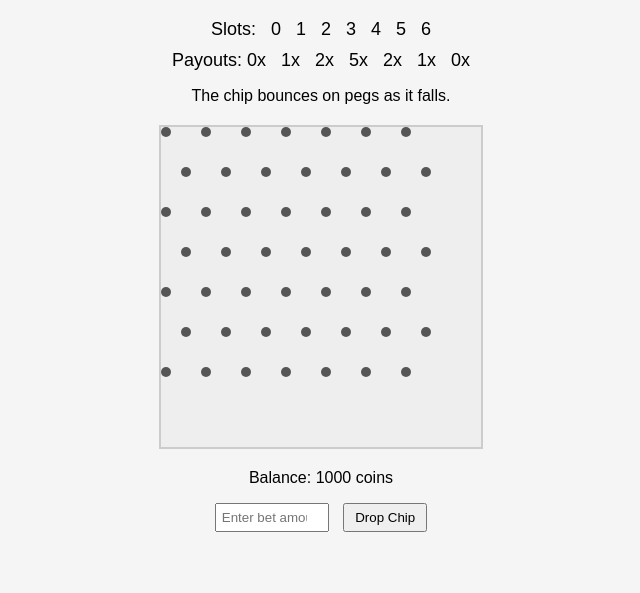
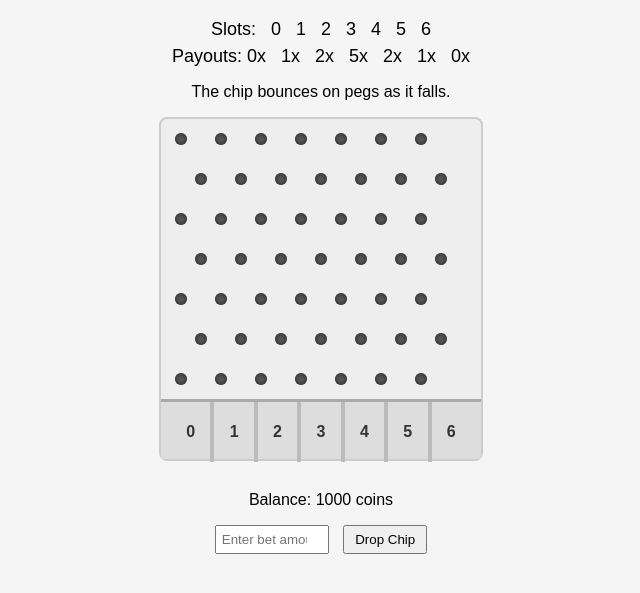
Before and after one commit to Celestial-Entity/plinko-, a plain HTML site: page index.html in a window 1280 px wide. Shown: the part 89-682 px from the top of the page, without its empty margins (319-959 px from the left). Drawn offline with Linux system fonts and the light colour scheme.

Commit message:
Update index.html

```diff
--- a/index.html
+++ b/index.html
@@ -2,8 +2,8 @@
 <html lang="en">
 <head>
   <meta charset="UTF-8" />
-  <meta name="viewport" content="width=device-width, initial-scale=1.0"/>
-  <title>Plinko Game with Pegs</title>
+  <meta name="viewport" content="width=device-width, initial-scale=1" />
+  <title>Plinko Game with Realistic Animation and Slot Tray</title>
   <style>
     body {
       font-family: Arial, sans-serif;
@@ -15,11 +15,11 @@
     }
     .board {
       text-align: center;
-      margin-bottom: 20px;
+      margin-bottom: 10px;
     }
     .slots, .payouts {
       font-size: 18px;
-      margin-bottom: 10px;
+      margin-bottom: 6px;
     }
     .game-controls {
       text-align: center;
@@ -32,45 +32,92 @@
     button {
       padding: 5px 10px;
       margin-left: 10px;
+      cursor: pointer;
     }
     .output {
       text-align: center;
       font-size: 18px;
       margin-top: 20px;
+      white-space: pre-line;
     }
 
+    /* Plinko container */
     .plinko-container {
-      display: flex;
-      justify-content: center;
-      margin-bottom: 20px;
+      margin: 0 auto 30px auto;
+      width: 320px;
       position: relative;
+      background: #eee;
+      border: 2px solid #ccc;
+      border-radius: 8px;
+      padding-bottom: 60px; /* for slot tray */
     }
 
+    /* Grid for pegs */
     .plinko-grid {
       position: relative;
       width: 320px;
-      height: 320px;
-      background: #eee;
-      border: 2px solid #ccc;
+      height: 280px;
     }
 
+    /* Peg styling */
     .peg {
-      width: 10px;
-      height: 10px;
+      width: 12px;
+      height: 12px;
       background: #555;
       border-radius: 50%;
       position: absolute;
+      box-shadow: 0 0 4px #222 inset;
     }
 
+    /* Ball styling */
     .ball {
       width: 20px;
       height: 20px;
       background: red;
       border-radius: 50%;
       position: absolute;
-      transition: top 0.2s linear, left 0.2s linear;
+      transition: top 0.3s ease, left 0.3s ease;
+      box-shadow: 0 3px 6px rgba(0,0,0,0.3);
       z-index: 10;
     }
+
+    /* Slot tray container */
+    .slot-tray {
+      position: absolute;
+      bottom: 0;
+      left: 0;
+      width: 320px;
+      height: 60px;
+      background: #ddd;
+      border-top: 3px solid #aaa;
+      display: flex;
+      justify-content: space-between;
+      padding: 0 10px;
+      box-sizing: border-box;
+    }
+
+    /* Each slot */
+    .slot {
+      width: 40px;
+      height: 60px;
+      border-left: 2px solid #bbb;
+      border-right: 2px solid #bbb;
+      position: relative;
+      text-align: center;
+      font-weight: bold;
+      line-height: 60px;
+      color: #333;
+      user-select: none;
+    }
+
+    /* First and last slot borders */
+    .slot:first-child {
+      border-left: none;
+    }
+    .slot:last-child {
+      border-right: none;
+    }
+
   </style>
 </head>
 <body>
@@ -84,6 +131,9 @@
 
   <div class="plinko-container">
     <div class="plinko-grid" id="plinkoGrid"></div>
+    <div class="slot-tray" id="slotTray">
+      <!-- Slots will be generated here -->
+    </div>
   </div>
 
   <div class="game-controls">
@@ -98,40 +148,55 @@
     let balance = 1000;
     const multipliers = [0, 1, 2, 5, 2, 1, 0];
     const grid = document.getElementById("plinkoGrid");
+    const tray = document.getElementById("slotTray");
     const numRows = 7;
     const numCols = 7;
     const cellSize = 40;
 
+    // Create pegs in staggered formation
     function createPegs() {
       grid.innerHTML = '';
 
       for (let row = 0; row < numRows; row++) {
         for (let col = 0; col < numCols; col++) {
-          // Staggered pegs: alternate rows are offset
           const offset = row % 2 === 0 ? 0 : cellSize / 2;
           const peg = document.createElement("div");
           peg.className = "peg";
-          peg.style.left = `${col * cellSize + offset}px`;
-          peg.style.top = `${row * cellSize}px`;
+          peg.style.left = `${col * cellSize + offset + 14}px`; // +14 to center inside cell
+          peg.style.top = `${row * cellSize + 14}px`;
           grid.appendChild(peg);
         }
       }
     }
 
+    // Create bottom slots visually
+    function createSlots() {
+      tray.innerHTML = '';
+      for (let i = 0; i < numCols; i++) {
+        const slot = document.createElement('div');
+        slot.className = 'slot';
+        slot.textContent = i; // slots 0 to 6
+        tray.appendChild(slot);
+      }
+    }
+
+    // Generate ball path bouncing left/right with boundary checks
     function generateBouncePath() {
-      let x = 3; // Start in middle slot
+      let x = 3; // start in the middle slot
       const path = [];
 
       for (let row = 0; row < numRows; row++) {
         const move = Math.random() < 0.5 ? -1 : 1;
         x += move;
-        x = Math.max(0, Math.min(numCols - 1, x));
+        if (x < 0) x = 0;
+        if (x > numCols - 1) x = numCols - 1;
         path.push({ x, y: row });
       }
 
       return path;
     }
 
+    // Animate ball smoothly along the path with bounce effect
     function dropBall(path) {
       return new Promise((resolve) => {
         const ball = document.createElement("div");
@@ -140,25 +205,33 @@
 
         let step = 0;
 
-        function animate() {
+        function animateStep() {
           if (step >= path.length) {
-            resolve(path[step - 1].x);
+            setTimeout(() => {
+              ball.remove();
+              resolve(path[step - 1].x);
+            }, 300);
             return;
           }
 
           const pos = path[step];
           const offset = pos.y % 2 === 0 ? 0 : cellSize / 2;
-          ball.style.left = `${pos.x * cellSize + offset + 10}px`;
-          ball.style.top = `${pos.y * cellSize + 10}px`;
+          const leftPos = pos.x * cellSize + offset + 10;
+          const topPos = pos.y * cellSize + 10;
+
+          // Move ball to next peg position
+          ball.style.left = `${leftPos}px`;
+          ball.style.top = `${topPos}px`;
 
           step++;
-          setTimeout(animate, 250);
+          setTimeout(animateStep, 300);
         }
 
-        animate();
+        animateStep();
       });
     }
 
+    // Game logic for betting and playing
     async function playGame() {
       const betInput = document.getElementById("betAmount");
       const bet = parseInt(betInput.value);
@@ -174,6 +247,8 @@
       }
 
       createPegs();
+      createSlots();
+
       const path = generateBouncePath();
       const finalSlot = await dropBall(path);
       const multiplier = multipliers[finalSlot];
@@ -182,21 +257,22 @@
       balance += payout - bet;
       document.getElementById("balance").innerText = balance;
 
-      let message = `Ball landed in slot ${finalSlot} with multiplier ${multiplier}x.<br>`;
+      let message = `Ball landed in slot ${finalSlot} with multiplier ${multiplier}x.\n`;
       message += payout > 0 ? `You won ${payout} coins!` : "Sorry, you lost your bet.";
 
       if (balance <= 0) {
-        message += "<br>You ran out of coins. Game over!";
+        message += "\nYou ran out of coins. Game over!";
         betInput.disabled = true;
         document.querySelector("button").disabled = true;
       }
 
-      output.innerHTML = message;
+      output.innerText = message;
       betInput.value = "";
     }
 
-    // Initial board
+    // Initialize pegs and slots on load
     createPegs();
+    createSlots();
   </script>
 </body>
 </html>
```
